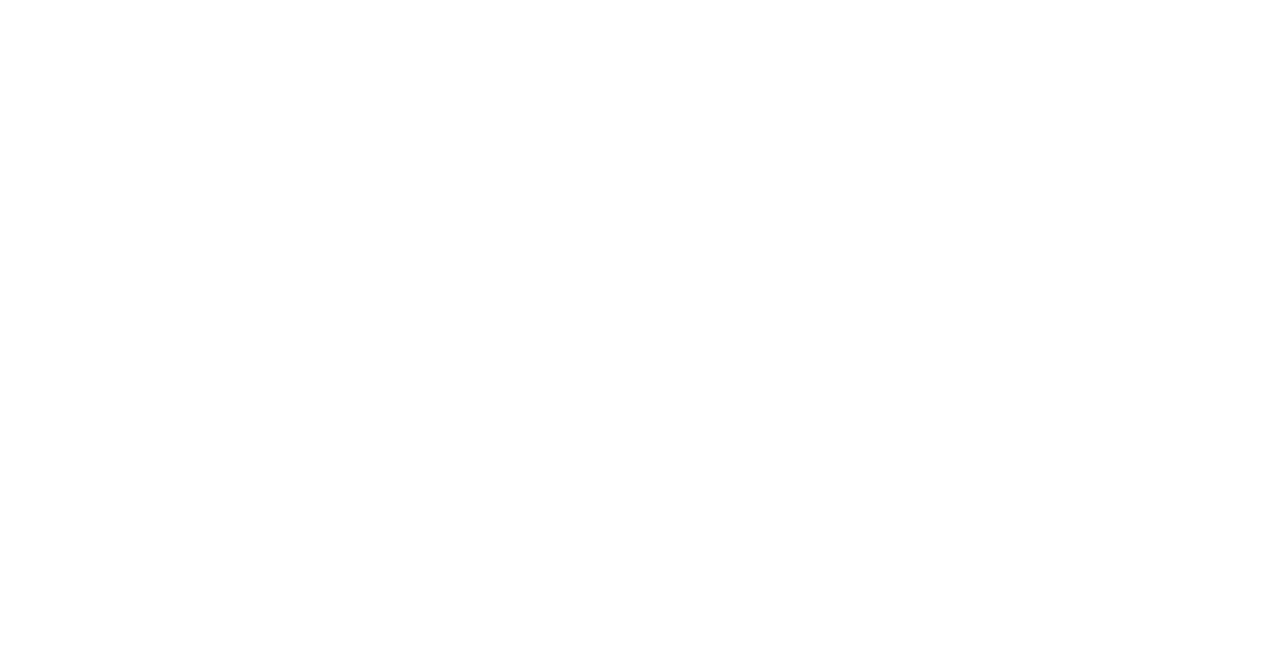
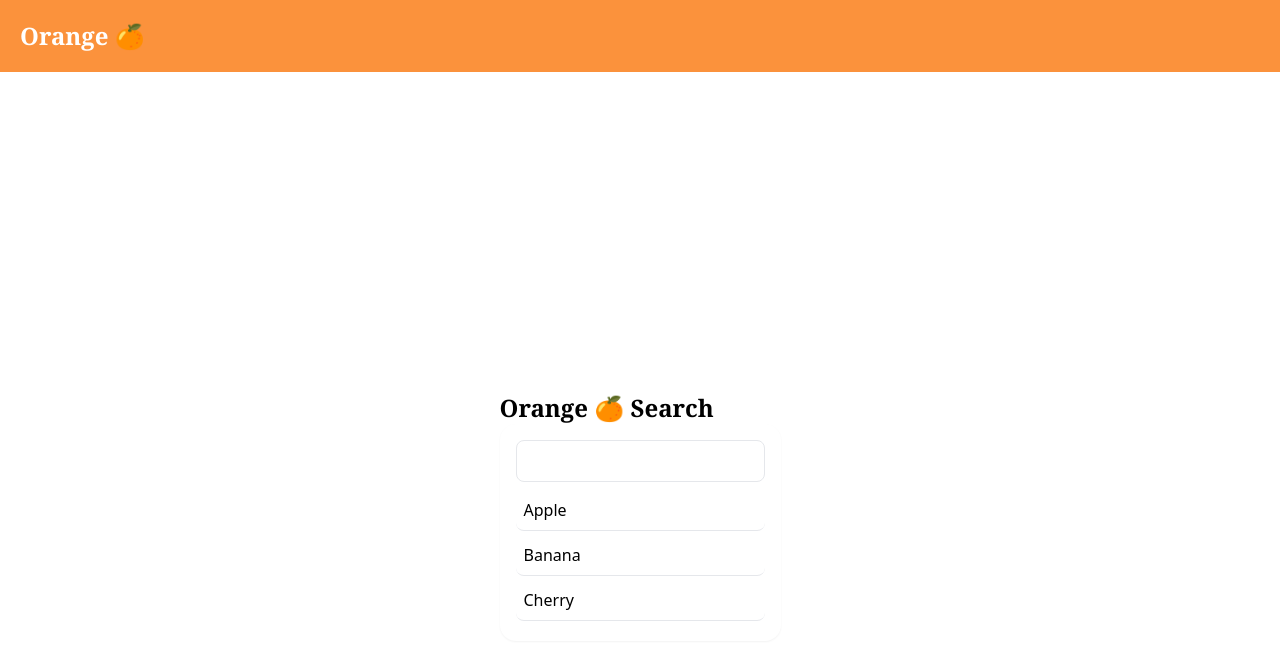
Before and after one commit to am9zZWY/TueR, a Nuxt app in the folder client/: page / in a window 1280 px wide. Before the commit this address had no page. Shown: the top 660 px of the page. Built offline with nearby package versions, Linux system fonts and the light colour scheme.

Commit message:
Add missing files

```diff
--- /dev/null
+++ b/client/layouts/default.vue
@@ -0,0 +1,12 @@
+<template>
+    <main class="w-full">
+        <Header/>
+        <div class="h-full items-center space-y-5">
+            <slot/>
+        </div>
+    </main>
+</template>
+
+<script setup lang="ts">
+import Header from "~/components/Header.vue";
+</script>
--- /dev/null
+++ b/client/pages/index.vue
@@ -0,0 +1,17 @@
+<template>
+    <div class="w-max m-auto">
+        <div class="min-h-80" />
+
+        <h1 class="text-4xl font-bold text-center">
+            <Logo>
+                <span> Search</span>
+            </Logo>
+        </h1>
+        <SearchBox/>
+    </div>
+</template>
+
+<script lang="ts" setup>
+import SearchBox from "~/components/SearchBox.vue";
+import Logo from "~/components/Logo.vue";
+</script>
--- /dev/null
+++ b/client/tailwind.config.js
@@ -0,0 +1,15 @@
+/** @type {import('tailwindcss').Config} */
+export default {
+  content: [
+    "./components/**/*.{js,vue,ts}",
+    "./layouts/**/*.vue",
+    "./pages/**/*.vue",
+    "./plugins/**/*.{js,ts}",
+    "./app.vue",
+    "./error.vue",
+  ],
+  theme: {
+    extend: {},
+  },
+  plugins: [],
+}
```
